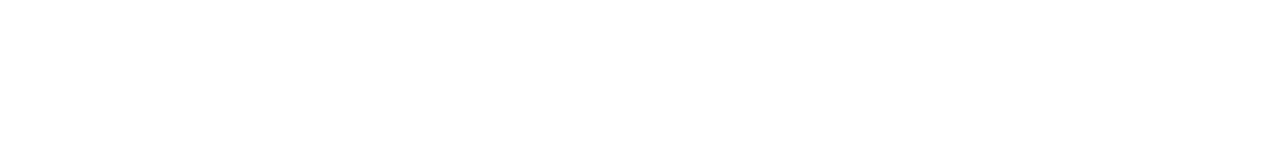
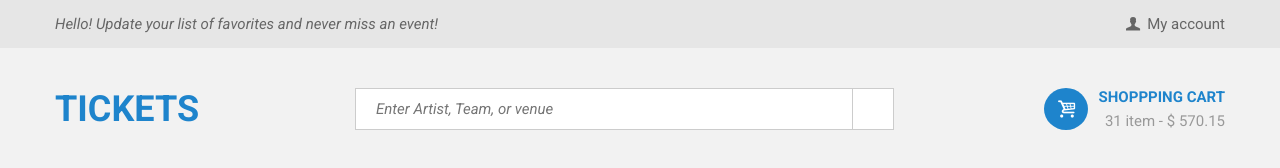
Before and after one commit to ilmitro/Tickets, a website: page index.html in a window 1280 px wide. Drawn offline with Linux system fonts and the light colour scheme.

Commit message:
headr-50pr

```diff
--- a/css/style.css
+++ b/css/style.css
@@ -86,3 +86,111 @@
 .row--inline:after, .row--inline:before {
   display: none;
 }
+
+/* -------- body -------- */
+.body {
+  font-family: 'Roboto', sans-serif;
+  font-size: 15px;
+  color: #333333;
+  background-color: #f2f2f2;
+}
+
+/* -------- container -------- */
+.container {
+  max-width: 1170px;
+  margin: 0 auto;
+}
+.container:before, .container:after {
+  content: '';
+  display: table;
+}
+.container:after {
+  clear: both;
+}
+
+/* -------- link -------- */
+.link {
+  text-decoration: none;
+  color: #333333;
+}
+.link--underline:hover {
+  text-decoration: underline;
+}
+
+/* -------- header-page -------- */
+/* -------- user-panel -------- */
+.user-panel {
+  padding: 15px 0;
+  margin-bottom: 40px;
+  color: #666666;
+  background-color: #e6e6e6;
+}
+.user-panel__message {
+  float: left;
+  font-style: italic;
+}
+.user-panel__account {
+  float: right;
+  padding-left: 30px;
+}
+.user-panel__name {
+  color: #666666;
+}
+
+/* -------- logo -------- */
+.logo {
+  font-size: 36px;
+  font-weight: bold;
+  color: #1e84cc;
+  text-transform: uppercase;
+}
+
+/* -------- form-search -------- */
+.form-search {
+  position: relative;
+}
+.form-search__input {
+  width: 80%;
+  padding: 11px 20px;
+  font-style: italic;
+  border: 1px solid #cccccc;
+  outline: none;
+}
+.form-search__btn {
+  position: absolute;
+  width: 41px;
+  height: 42px;
+  background-color: #fff;
+  border: 1px solid #cccccc;
+  border-left: none;
+  outline: none;
+}
+
+/* -------- cart -------- */
+.cart {
+  position: relative;
+  display: block;
+  text-align: right;
+}
+.cart:hover .icon-cart {
+  background-color: #1767a0;
+}
+.cart .icon-cart {
+  position: absolute;
+  left: 33%;
+  padding: 9px 8px;
+  font-size: 20px;
+  border-radius: 50%;
+  color: #fff;
+  background-color: #1e84cc;
+}
+.cart__info {
+  color: #999999;
+}
+.cart__title {
+  display: inline-block;
+  margin-bottom: 6px;
+  text-transform: uppercase;
+  font-weight: bold;
+  color: #1e84cc;
+}
--- /dev/null
+++ b/css/vendor/fontello.css
@@ -0,0 +1,79 @@
+@font-face {
+  font-family: 'fontello';
+  src: url('../../fonts/fontello/fontello.eot?63260000');
+  src: url('../../fonts/fontello/fontello.eot?63260000#iefix') format('embedded-opentype'),
+       url('../../fonts/fontello/fontello.woff?63260000') format('woff'),
+       url('../../fonts/fontello/fontello.ttf?63260000') format('truetype'),
+       url('../../fonts/fontello/fontello.svg?63260000#fontello') format('svg');
+  font-weight: normal;
+  font-style: normal;
+}
+/* Chrome hack: SVG is rendered more smooth in Windozze. 100% magic, uncomment if you need it. */
+/* Note, that will break hinting! In other OS-es font will be not as sharp as it could be */
+/*
+@media screen and (-webkit-min-device-pixel-ratio:0) {
+  @font-face {
+    font-family: 'fontello';
+    src: url('../font/fontello.svg?63260000#fontello') format('svg');
+  }
+}
+*/
+
+ [class^="icon-"]:before, [class*=" icon-"]:before {
+  font-family: "fontello";
+  font-style: normal;
+  font-weight: normal;
+  speak: none;
+
+  display: inline-block;
+  text-decoration: inherit;
+  width: 1em;
+  margin-right: .2em;
+  text-align: center;
+  /* opacity: .8; */
+
+  /* For safety - reset parent styles, that can break glyph codes*/
+  font-variant: normal;
+  text-transform: none;
+
+  /* fix buttons height, for twitter bootstrap */
+  line-height: 1em;
+
+  /* Animation center compensation - margins should be symmetric */
+  /* remove if not needed */
+  margin-left: .2em;
+
+  /* you can be more comfortable with increased icons size */
+  /* font-size: 120%; */
+
+  /* Font smoothing. That was taken from TWBS */
+  -webkit-font-smoothing: antialiased;
+  -moz-osx-font-smoothing: grayscale;
+
+  /* Uncomment for 3D effect */
+  /* text-shadow: 1px 1px 1px rgba(127, 127, 127, 0.3); */
+}
+
+.icon-user:before { content: '\e800'; } /* '' */
+.icon-cart:before { content: '\e801'; } /* '' */
+.icon-facebook:before { content: '\e802'; } /* '' */
+.icon-gplus:before { content: '\e803'; } /* '' */
+.icon-twitter:before { content: '\e804'; } /* '' */
+.icon-instagram:before { content: '\e805'; } /* '' */
+.icon-music:before { content: '\e806'; } /* '' */
+.icon-movies:before { content: '\e807'; } /* '' */
+.icon-theatre:before { content: '\e808'; } /* '' */
+.icon-food:before { content: '\e809'; } /* '' */
+.icon-calendar:before { content: '\e80a'; } /* '' */
+.icon-tickets:before { content: '\e80b'; } /* '' */
+.icon-star-empty:before { content: '\e80c'; } /* '' */
+.icon-star:before { content: '\e80d'; } /* '' */
+.icon-shipping:before { content: '\e80e'; } /* '' */
+.icon-refund:before { content: '\e80f'; } /* '' */
+.icon-art:before { content: '\e810'; } /* '' */
+.icon-search:before { content: '\e811'; } /* '' */
+.icon-family:before { content: '\e812'; } /* '' */
+.icon-sport:before { content: '\e813'; } /* '' */
+.icon-comedy:before { content: '\e814'; } /* '' */
+.icon-fashion:before { content: '\e815'; } /* '' */
+.icon-menu:before { content: '\e816'; } /* '' */
--- a/index.html
+++ b/index.html
@@ -3,8 +3,104 @@
 <head>
   <meta charset="UTF-8">
   <title>Tickets</title>
+  <!-- normalize -->
+  <link rel="stylesheet" href="css/vendor/normalize.css">
+  <!-- fontello -->
+  <link rel="stylesheet" href="css/vendor/fontello.css">
+  <!-- main style -->
+  <link rel="stylesheet" href="css/style.css">
+  <!-- fonts -->
+  <link href='https://fonts.googleapis.com/css?family=Roboto:400,300italic,400italic,500,700,500italic' rel='stylesheet' type='text/css'>
 </head>
-<body>
+<body class="body">
+
+
+
+  <!-- header -->
+  <header class="header-page">
+
+    <div class="user-panel">
+      <div class="container">
+        <span class="user-panel__message">Hello! Update your list of favorites and never miss an event!</span>
+        <div class="user-panel__account">
+          <i class="icon-user"></i>
+          <a href="" class="user-panel__name link link--underline">My account</a>
+        </div>
+      </div>
+      <!-- /.container -->
+    </div>
+    <!-- /.user-panel -->
+
+
+    <div class="container">
+      <div class="row">
+        <div class="col-3">
+          <a class="logo link" href="index.html">Tickets</a>
+        </div>
+
+        <div class="col-6">
+          <form class="form-search" name="search" action="">
+            <input class="form-search__input" type="search" placeholder="Enter Artist, Team, or venue">
+            <input class="form-search__btn" type="submit" value="">
+          </form>
+        </div>
+
+        <div class="col-3">
+          <a class="cart link" href="#">
+            <i class="icon-cart"></i>
+            <span class="cart__title">Shoppping cart</span>
+            <div class="cart__info">
+              <span class="cart__items">31 item -</span>
+              <span class="cart__sum">$ 570.15</span>
+            </div>
+          </a>
+        </div>
+
+      </div>
+      <!-- /.row -->
+
+
+
+
+
+    </div>
+    <!-- /.container -->
+
+
+
+
+
+  </header>
+  <!-- /.header-page -->
+
+
+
+
+
+
+
+
+
+
+
+
+
+
+
+
+
+
+
+
+
+
+
+
+
+
+
+
+
 
 </body>
 </html>
--- /dev/null
+++ b/scss/blocks/_body.scss
@@ -0,0 +1,8 @@
+/* -------- body -------- */
+
+.body {
+  font-family: 'Roboto', sans-serif;
+  font-size: $font-size-text;
+  color: $color-text-base;
+  background-color: lighten($color-gray-base, 95%);
+}
--- /dev/null
+++ b/scss/blocks/_cart.scss
@@ -0,0 +1,33 @@
+/* -------- cart -------- */
+
+.cart {
+  position: relative;
+  display: block;
+  text-align: right;
+
+  &:hover .icon-cart {
+    background-color: $color-brand-darker;
+  }
+
+  .icon-cart {
+    position: absolute;
+    left: 33%;
+    padding: 9px 8px;
+    font-size: 20px;
+    border-radius: 50%;
+    color: #fff;
+    background-color: $color-brand;
+  }
+
+  &__info {
+    color: lighten($color-gray-base, 60%);
+  }
+
+  &__title {
+    display: inline-block;
+    margin-bottom: 6px;
+    text-transform: uppercase;
+    font-weight: bold;
+    color: $color-brand;
+  }
+}
--- /dev/null
+++ b/scss/blocks/_container.scss
@@ -0,0 +1,8 @@
+/* -------- container -------- */
+
+.container {
+  @include clearfix;
+
+  max-width: 1170px;
+  margin: 0 auto;
+}
--- /dev/null
+++ b/scss/blocks/_form-search.scss
@@ -0,0 +1,23 @@
+/* -------- form-search -------- */
+
+.form-search {
+  position: relative;
+
+  &__input {
+    width: 80%;
+    padding: 11px 20px;
+    font-style: italic;
+    border: 1px solid $color-gray-lighter;
+    outline: none;
+  }
+
+  &__btn {
+    position: absolute;
+    width: 41px;
+    height: 42px;
+    background-color: #fff;
+    border: 1px solid $color-gray-lighter;
+    border-left: none;
+    outline: none;
+  }
+}
--- /dev/null
+++ b/scss/blocks/_header-page.scss
@@ -0,0 +1,5 @@
+/* -------- header-page -------- */
+
+.header-page {
+
+}
--- /dev/null
+++ b/scss/blocks/_link.scss
@@ -0,0 +1,10 @@
+/* -------- link -------- */
+
+.link {
+  text-decoration: none;
+  color: $color-text-base;
+
+  &--underline:hover {
+    text-decoration: underline;
+  }
+}
--- /dev/null
+++ b/scss/blocks/_logo.scss
@@ -0,0 +1,8 @@
+/* -------- logo -------- */
+
+.logo {
+  font-size: ($font-size-base + 20px);
+  font-weight: bold;
+  color: $color-brand;
+  text-transform: uppercase;
+}
--- /dev/null
+++ b/scss/blocks/_user-panel.scss
@@ -0,0 +1,22 @@
+/* -------- user-panel -------- */
+
+.user-panel {
+  padding: 15px 0;
+  margin-bottom: 40px;
+  color: $color-text-secondary;
+  background-color: lighten($color-gray-base, 90%);
+
+  &__message {
+    float: left;
+    font-style: italic;
+  }
+
+  &__account {
+    float: right;
+    padding-left: 30px;
+  }
+
+  &__name {
+    color: $color-text-secondary;
+  }
+}
--- a/scss/main.scss
+++ b/scss/main.scss
@@ -11,3 +11,11 @@
 
 
 // Blocks
+@import 'blocks/body';
+@import 'blocks/container';
+@import 'blocks/link';
+@import 'blocks/header-page';
+@import 'blocks/user-panel';
+@import 'blocks/logo';
+@import 'blocks/form-search';
+@import 'blocks/cart';
--- a/scss/utils/_variables.scss
+++ b/scss/utils/_variables.scss
@@ -1,2 +1,18 @@
 // Variables
 // --------------------------------------
+
+
+// Fonts
+$font-size-base: 16px;
+$font-size-text: ($font-size-base - 1px);
+
+
+// Colors
+$color-brand: #1e84cc;
+$color-brand-darker: darken($color-brand, 10%);
+
+$color-gray-base: #000;
+$color-gray-lighter: lighten($color-gray-base, 80%);
+
+$color-text-base: lighten($color-gray-base, 20%);
+$color-text-secondary: lighten($color-gray-base, 40%);
```
Also changed, not shown: fonts/fontello/config.json (added, +148 -0 lines), fonts/fontello/fontello.svg (added), fonts/fontello/fontello.ttf (added), fonts/fontello/fontello.woff (added), 2 other files.
